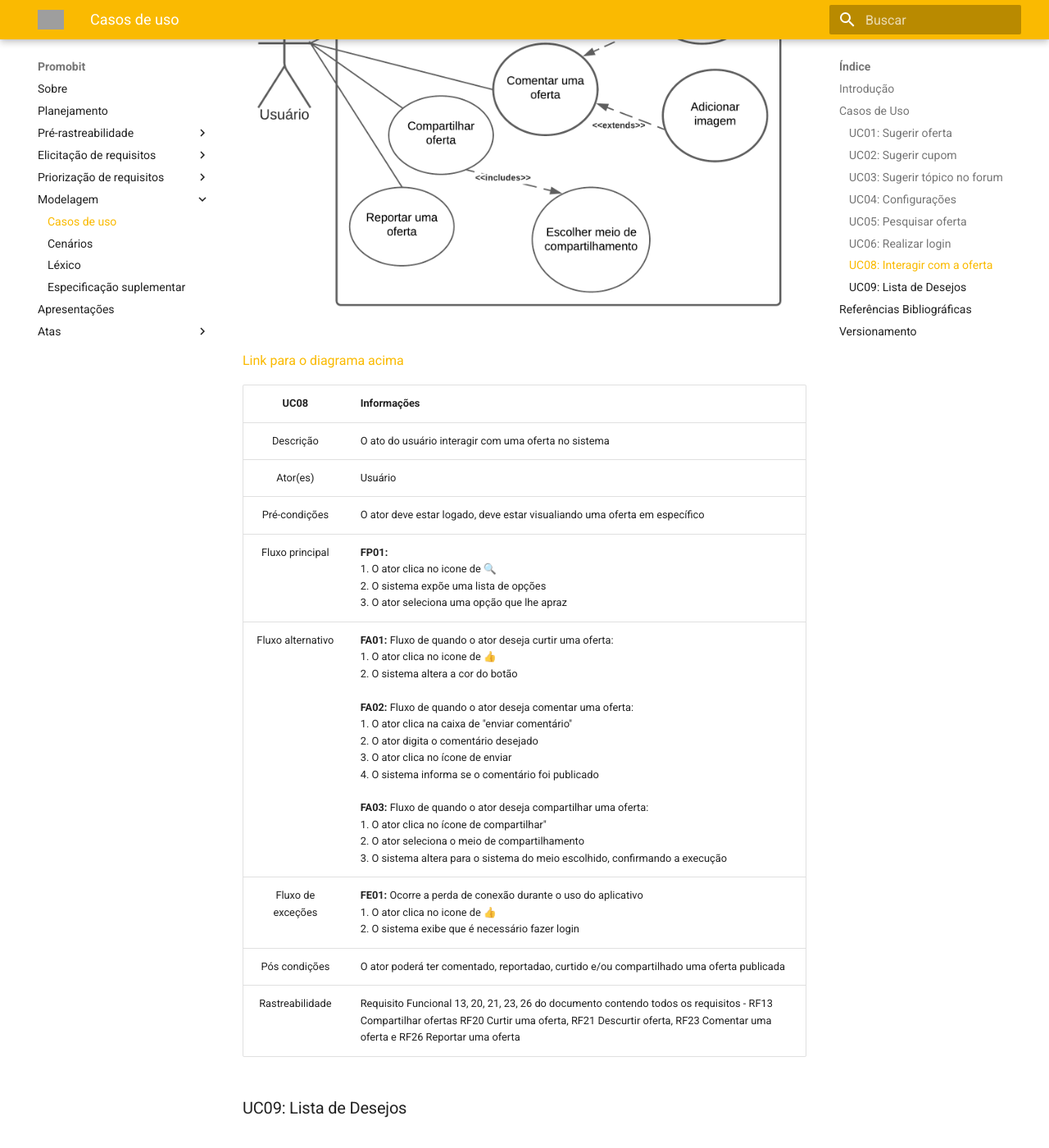
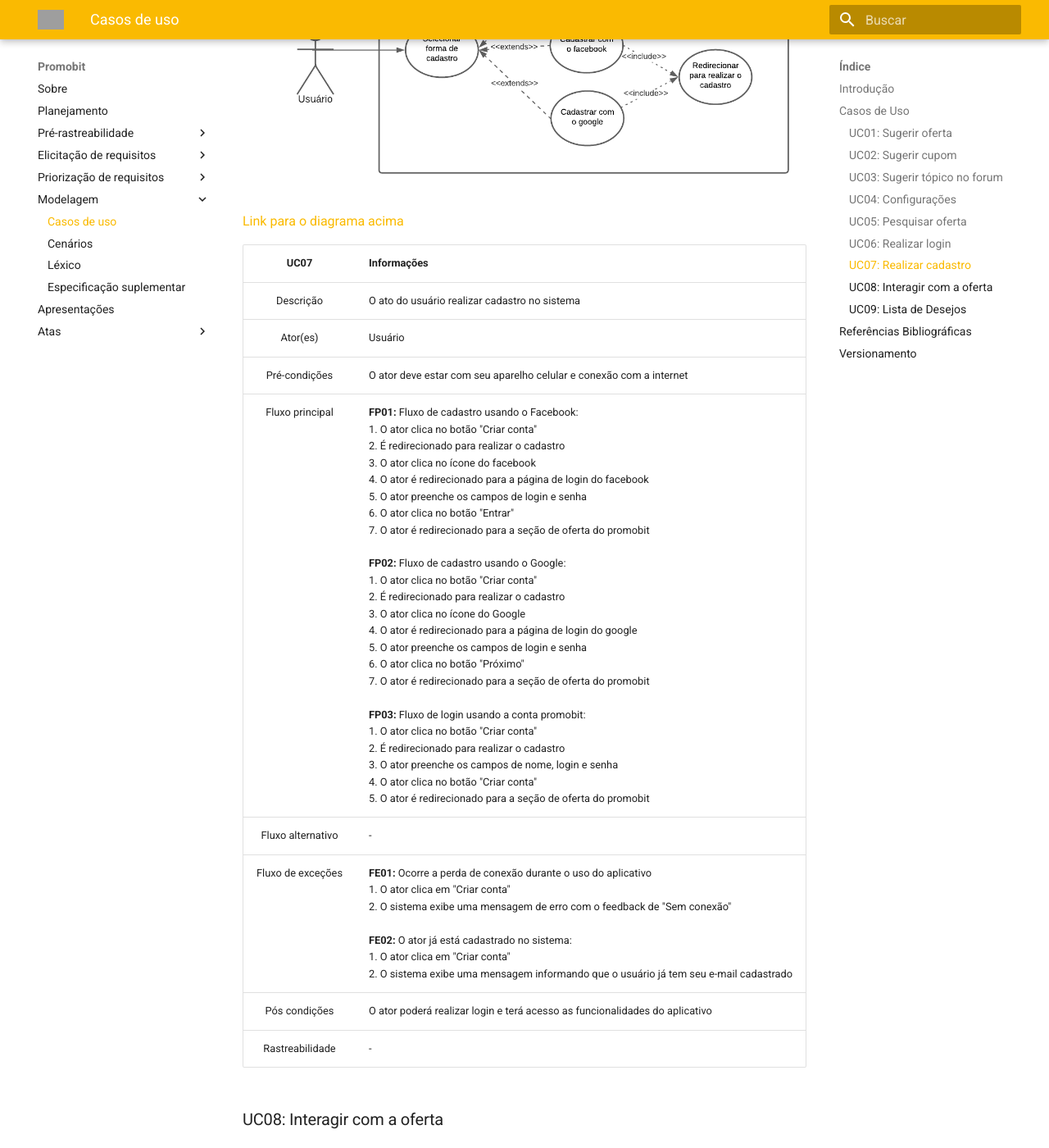
Before and after one commit to Joao-Pedro-Moura/2020.1-Promobit, an MkDocs documentation site: the page built from docs/modelagem/caso_de_uso.md, in a window 1280 px wide and 1400 px high, scrolled down 12553 px. Shown: the whole window at 82% size. Built offline with MkDocs 1.6.1 and Material for MkDocs 9.7.7, drawn with Linux system fonts in a browser that asks for light colours; old or Windows-style settings are respelled for this version of MkDocs; some of the changed text lies outside the part shown; grey boxes are pictures that could not be loaded.

Commit message:
Adição do caso de uso de realizar cadastro

```diff
--- a/docs/modelagem/caso_de_uso.md
+++ b/docs/modelagem/caso_de_uso.md
@@ -110,6 +110,23 @@
 |     Pós condições      | O ator poderá realizar qualquer outra funcionalidade do aplicativo |
 |    Rastreabilidade     | - |
 
+### UC07: Realizar cadastro
+
+![Interagir com a oferta](../assets/casos_de_uso/realizar_cadastro.png)
+
+<a target="_blank" href="https://drive.google.com/file/d/1kEpW7oX9HvmqJWWXltc0gz1NV_U19nN4/view?usp=sharing">Link para o diagrama acima</a>
+
+|         UC07           | Informações |
+| :---------: |----------- |
+|       Descrição        | O ato do usuário realizar cadastro no sistema |
+|          Ator(es)      | Usuário |
+|   Pré-condições        | O ator deve estar com seu aparelho celular e conexão com a internet |
+|    Fluxo principal     | **FP01:** Fluxo de cadastro usando o Facebook:<br /> 1. O ator clica no botão "Criar conta" <br /> 2. É redirecionado para realizar o cadastro <br /> 3. O ator clica no ícone do facebook <br /> 4. O ator é redirecionado para a página de login do facebook <br /> 5. O ator preenche os campos de login e senha <br /> 6. O ator clica no botão "Entrar" <br /> 7. O ator é redirecionado para a seção de oferta do promobit <br /><br /> **FP02:** Fluxo de cadastro usando o Google:<br /> 1. O ator clica no botão "Criar conta" <br /> 2. É redirecionado para realizar o cadastro <br /> 3. O ator clica no ícone do Google <br /> 4. O ator é redirecionado para a página de login do google <br /> 5. O ator preenche os campos de login e senha <br /> 6. O ator clica no botão "Próximo" <br /> 7. O ator é redirecionado para a seção de oferta do promobit <br /> <br /> **FP03:** Fluxo de login usando a conta promobit:<br /> 1. O ator clica no botão "Criar conta" <br /> 2. É redirecionado para realizar o cadastro <br /> 3. O ator preenche os campos de nome, login e senha <br /> 4. O ator clica no botão "Criar conta" <br /> 5. O ator é redirecionado para a seção de oferta do promobit |
+| Fluxo alternativo      | - |
+|   Fluxo de exceções    | **FE01:** Ocorre a perda de conexão durante o uso do aplicativo <br /> 1. O ator clica em "Criar conta" <br /> 2. O sistema exibe uma mensagem de erro com o feedback de "Sem conexão" <br /> <br /> **FE02:** O ator já está cadastrado no sistema:<br /> 1. O ator clica em "Criar conta" <br /> 2. O sistema exibe uma mensagem informando que o usuário já tem seu e-mail cadastrado|
+|     Pós condições      | O ator poderá realizar login e terá acesso as funcionalidades do aplicativo |
+|    Rastreabilidade     | - |
+
 ### UC08: Interagir com a oferta
 
 ![Interagir com a oferta](../assets/casos_de_uso/interagir_oferta.png)
@@ -166,3 +183,4 @@
 | 8.0.0 | 13/10/2020 | Adição do caso de uso de interagir com uma oferta | Rhuan Carlos |
 | 9.0.0 | 14/10/2020 | Adição do caso de uso de realizar login | Igor Paiva |
 | 10.0.0 | 14/10/2020 | Adição do caso de uso de criar Lista de Desejos | Thiago Guilherme |
+| 11.0.0 | 14/10/2020 | Adição do caso de uso de realizar cadastro | Marcelo Victor |
```
Also changed, not shown: docs/assets/casos_de_uso/realizar_cadastro.png (added).
